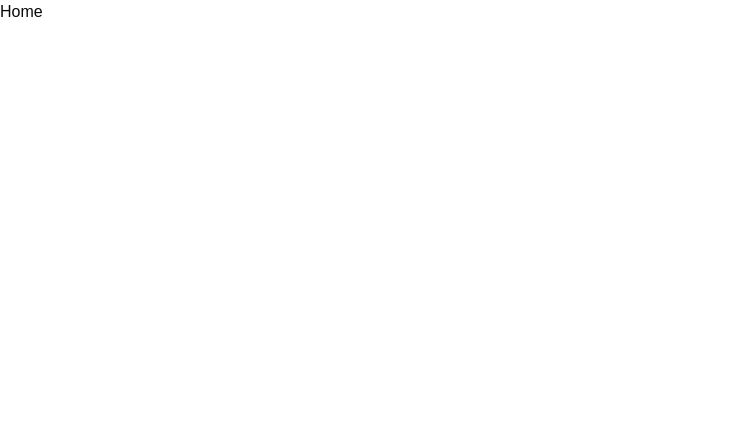
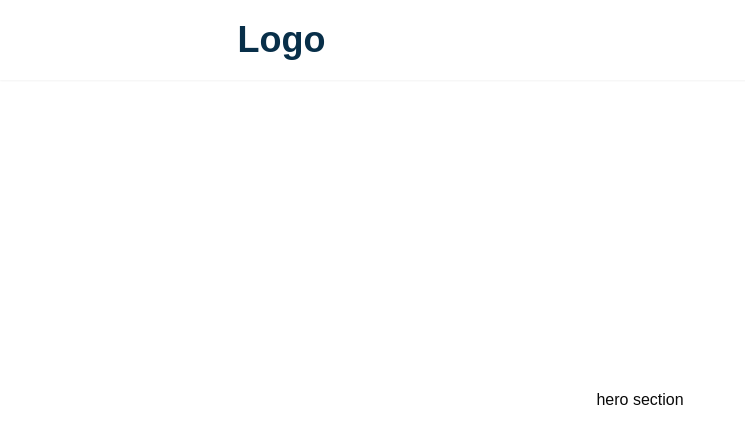
Before and after one commit to gourab8389/ecommerce-store, a Next.js app: page / in a window 1280 px wide. Shown: the top 444 px of the page, without its empty margins (0-745 px from the left). Built offline with nearby package versions, Linux system fonts and the light colour scheme.

Commit message:
Add landing page layout, hero section, and navbar components

```diff
--- /dev/null
+++ b/src/app/(landing)/_components/hero.tsx
@@ -0,0 +1,11 @@
+const HeroSection = () => {
+  return (
+    <section className="w-full max-w-screen-2xl px-5 md:px-14 flex items-center justify-center min-h-screen">
+        <div className="">
+            hero section
+        </div>
+    </section>
+  )
+}
+
+export default HeroSection;
--- /dev/null
+++ b/src/app/(landing)/layout.tsx
@@ -0,0 +1,14 @@
+import Navbar from "@/components/shared/navbar";
+
+interface LandingLayoutProps {
+    children: React.ReactNode;
+}
+
+export default function LandingLayout({ children }: LandingLayoutProps) {
+    return (
+        <div className="w-full flex flex-col scroll-smooth min-h-screen">
+            <Navbar/>
+            {children}
+        </div>
+    );
+}
--- /dev/null
+++ b/src/app/(landing)/page.tsx
@@ -0,0 +1,13 @@
+import { MaxWrapper } from '@/components/shared/max-wrapper'
+import React from 'react'
+import HeroSection from './_components/hero'
+
+const Landing = () => {
+  return (
+    <MaxWrapper>
+        <HeroSection/>
+    </MaxWrapper>
+  )
+}
+
+export default Landing
--- a/src/app/page.tsx
+++ /dev/null
@@ -1,7 +0,0 @@
-export default function Home() {
-  return (
-    <div>
-      <h1>Home</h1>
-    </div>
-  );
-}
--- /dev/null
+++ b/src/components/shared/navbar.tsx
@@ -0,0 +1,18 @@
+const Navbar = () => {
+  return (
+    <section className='w-full max-w-screen-2xl px-5 md:px-14 flex gap-5 items-center justify-center fixed top-0 left-0 right-0 mx-auto shadow-sm h-[5rem]'>
+        <div className="w-[40%] flex items-center justify-center">
+            <div className="">
+            <h1 className='text-sky-950 font-extrabold text-4xl'>Logo</h1>
+            </div>
+            <div className=""></div>
+        </div>
+        <div className="w-[20%] hidden md:flex gap-5">
+
+        </div>
+        <div className="w-[40%]"></div>
+    </section>
+  )
+}
+
+export default Navbar;
```
